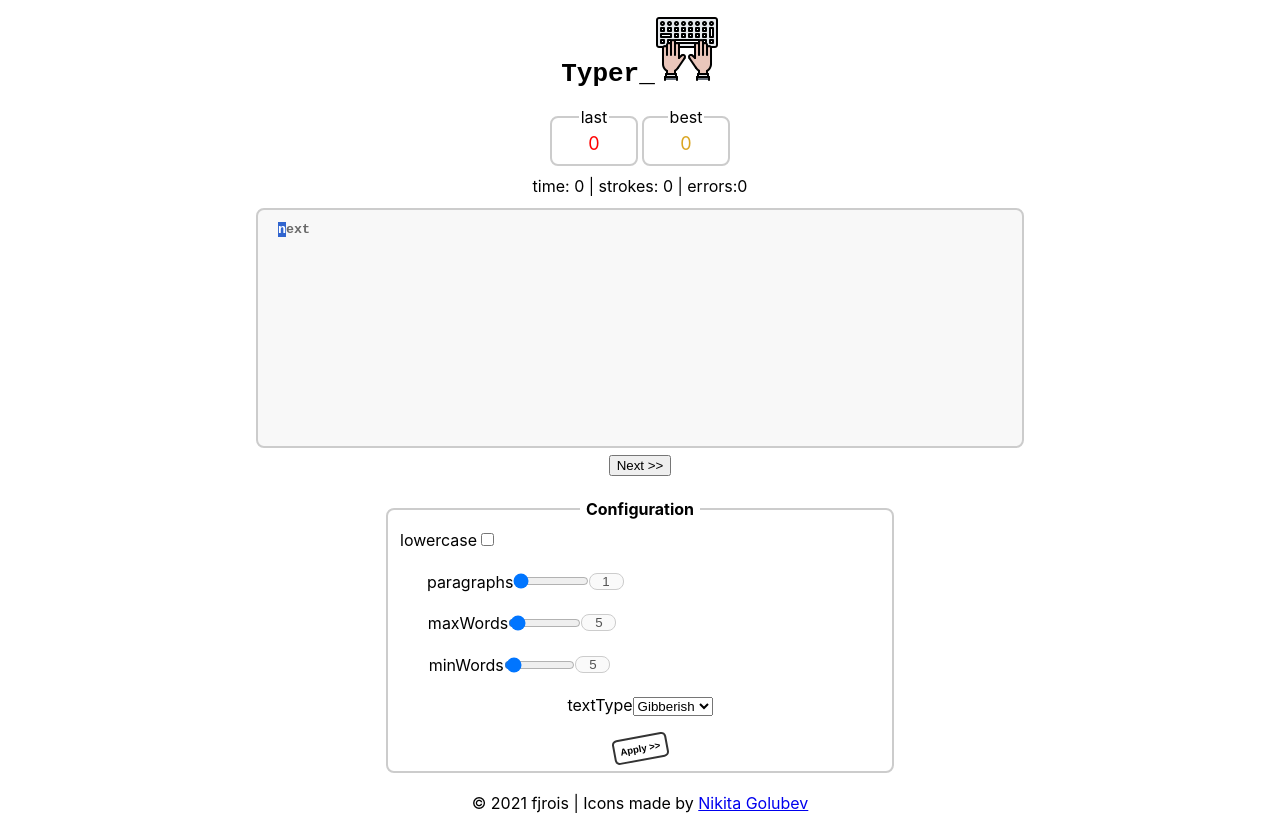
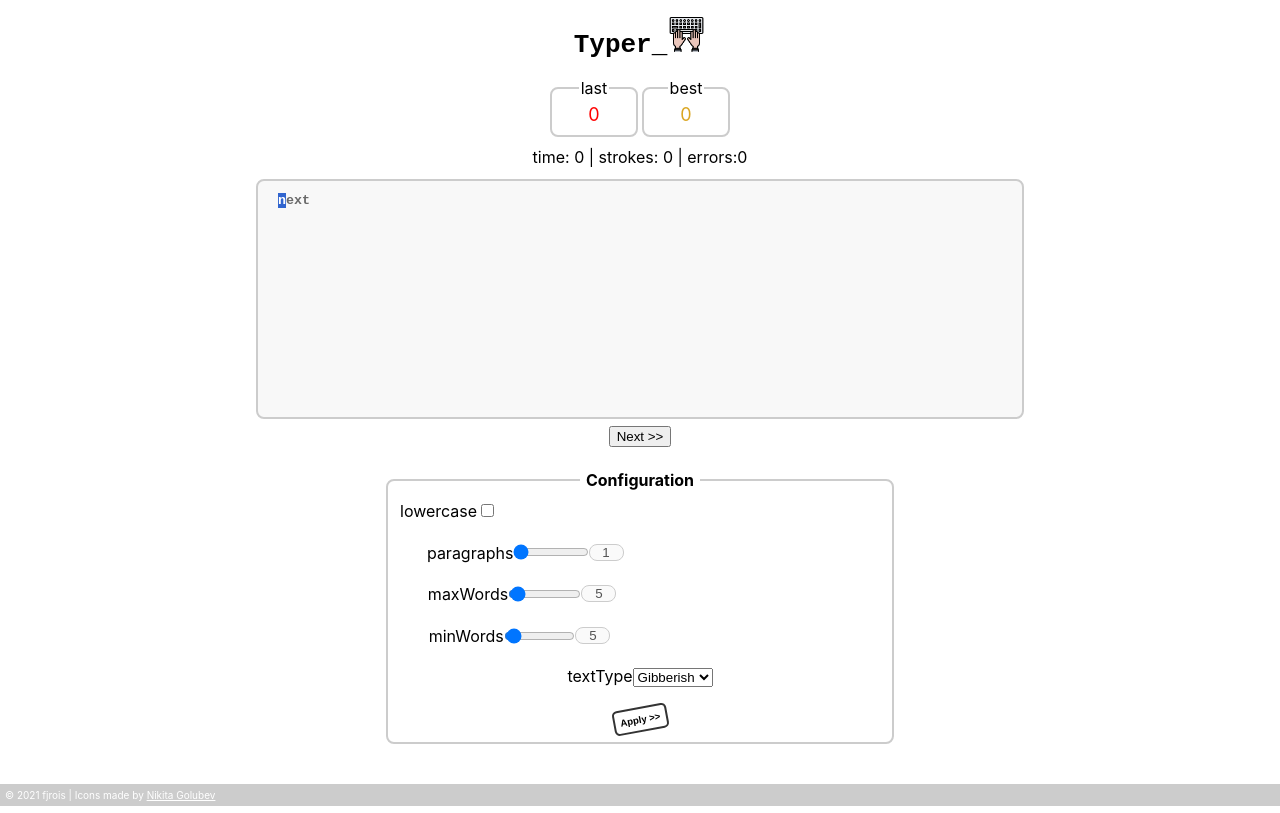
Before and after one commit to fjrois/typer, a React (Create React App) app: page / in a window 1280 px wide. Built offline with nearby package versions, Linux system fonts and the light colour scheme.

Commit message:
Header and footer styles

```diff
--- a/src/index.css
+++ b/src/index.css
@@ -5,6 +5,7 @@ body {
     sans-serif;
   -webkit-font-smoothing: antialiased;
   -moz-osx-font-smoothing: grayscale;
+  /* background-color: rgb(255, 243, 226); */
 }
 
 code {
@@ -15,6 +16,10 @@ code {
 h1,
 h2 {
   font-family: monospace;
+}
+
+p {
+  font-size: medium;
 }
 
 .config {
@@ -101,6 +106,25 @@ h2 {
   font-weight: bold;
 }
 
+.footer {
+  background-color: #ccc;
+  margin: 20px 0px 0px 0px;
+  padding: 5px;
+}
+
+.footer-text,
+.footer-text a {
+  font-size: x-small;
+  text-align: left;
+  color: white;
+}
+
+.header-logo {
+  /* width: 50px; */
+  margin: 0px 2px 0px 2px;
+  max-width: 35px;
+}
+
 .panel textarea {
   background-color: #f8f8f8;
   border: 2px solid #ccc;
```
